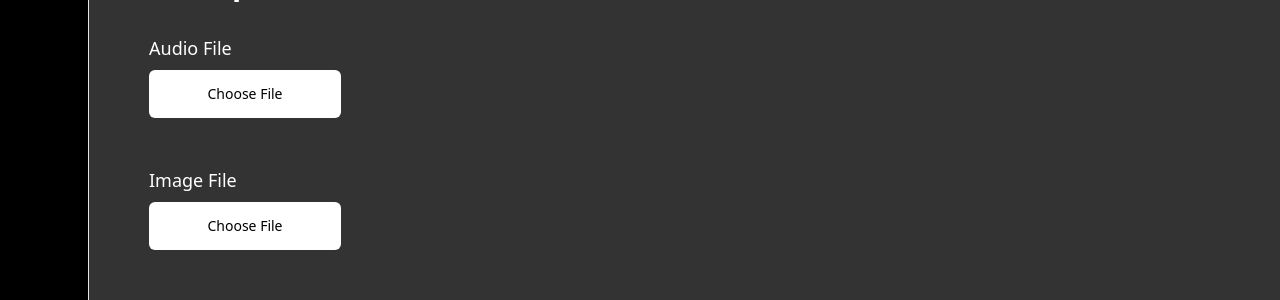
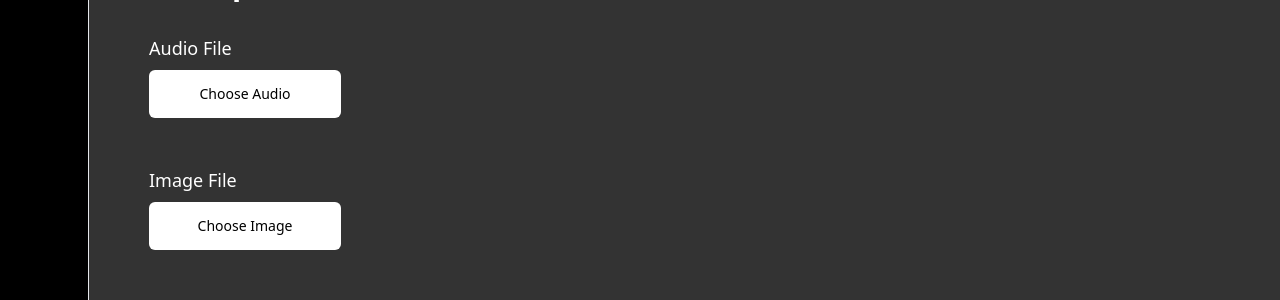
Before and after one commit to kwakyebrilliant/deyplay, a React (Create React App) app: page /dashmusic in a window 1280 px wide. Shown: the part 992-1292 px from the top of the page. Built offline with nearby package versions, Linux system fonts and the light colour scheme.

Commit message:
dashmusic updates

```diff
--- a/src/dashboard/Pages/DashMusic.js
+++ b/src/dashboard/Pages/DashMusic.js
@@ -150,7 +150,7 @@ function DashMusic() {
           htmlFor="audio-file-input"
           className="flex items-center justify-center w-48 h-12 px-4 py-2 text-sm font-medium text-black bg-white rounded-md cursor-pointer hover:bg-black hover:text-white focus:outline-none"
         >
-                                    Choose File
+          Choose Audio
           <input
             id="audio-file-input"
             type="file"
@@ -159,12 +159,12 @@ function DashMusic() {
             className="hidden"
           />
         </label>
+      </div>
       {audioFile && (
-                                    <audio controls className="ml-4 w-full">
+        <audio controls className="my-4 w-full">
           <source src={URL.createObjectURL(audioFile)} />
         </audio>
       )}
-                                </div>
     </div>
     <div className="mb-6">
       <label className="block mb-2 text-lg font-medium text-white">
@@ -175,7 +175,7 @@ function DashMusic() {
           htmlFor="image-file-input"
           className="flex items-center justify-center w-48 h-12 px-4 py-2 text-sm font-medium text-black bg-white rounded-md cursor-pointer hover:bg-black hover:text-white focus:outline-none"
         >
-                                    Choose File
+          Choose Image
           <input
             id="image-file-input"
             type="file"
@@ -184,14 +184,14 @@ function DashMusic() {
             className="hidden"
           />
         </label>
+      </div>
       {imageFile && (
         <img
           src={URL.createObjectURL(imageFile)}
           alt="Image Preview"
-                                      className="ml-4 w-full h-96 object-cover rounded"
+          className="my-4 sm:w-24 sm:h-24 lg:w-full lg:h-96 object-cover rounded"
         />
       )}
-                                </div>
     </div>
   </div>
 </div>
```
Lines whose indentation alone changed are shown as unchanged.
